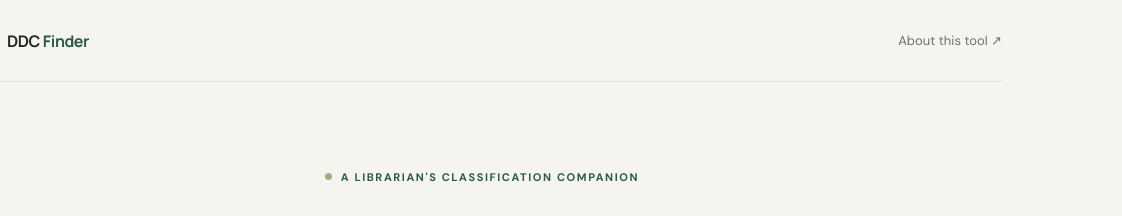
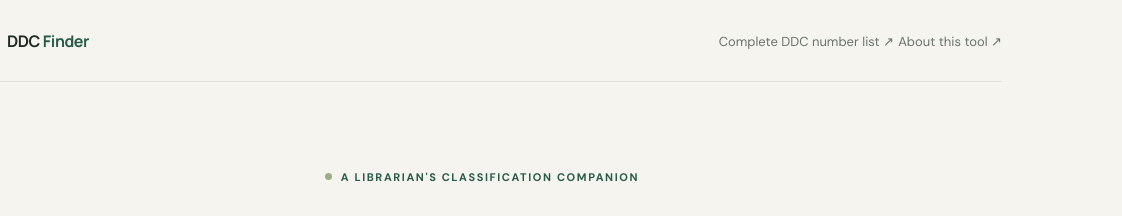
Before and after one commit to melvinvarghese/ddc-number-checker, a plain HTML site: page index.html in a window 1280 px wide. Shown: the top 216 px of the page, 158-1280 px from the left. Drawn offline with Linux system fonts and the light colour scheme.

Commit message:
Add tracked link to complete DDC list

```diff
--- a/index.html
+++ b/index.html
@@ -19,7 +19,10 @@
         <span class="brand-mark" aria-hidden="true">D</span>
         <span>DDC <strong>Finder</strong></span>
       </a>
-      <a class="top-link" href="#about">About this tool <span aria-hidden="true">↗</span></a>
+      <nav class="top-links" aria-label="Helpful links">
+        <a class="top-link" href="https://melvinvarghese.in/dewey-decimal-classification-list-ddc-codes/?utm_source=ddc-finder&utm_medium=referral&utm_campaign=complete-ddc-list">Complete DDC number list <span aria-hidden="true">↗</span></a>
+        <a class="top-link" href="#about">About this tool <span aria-hidden="true">↗</span></a>
+      </nav>
     </header>
 
     <main>
```
